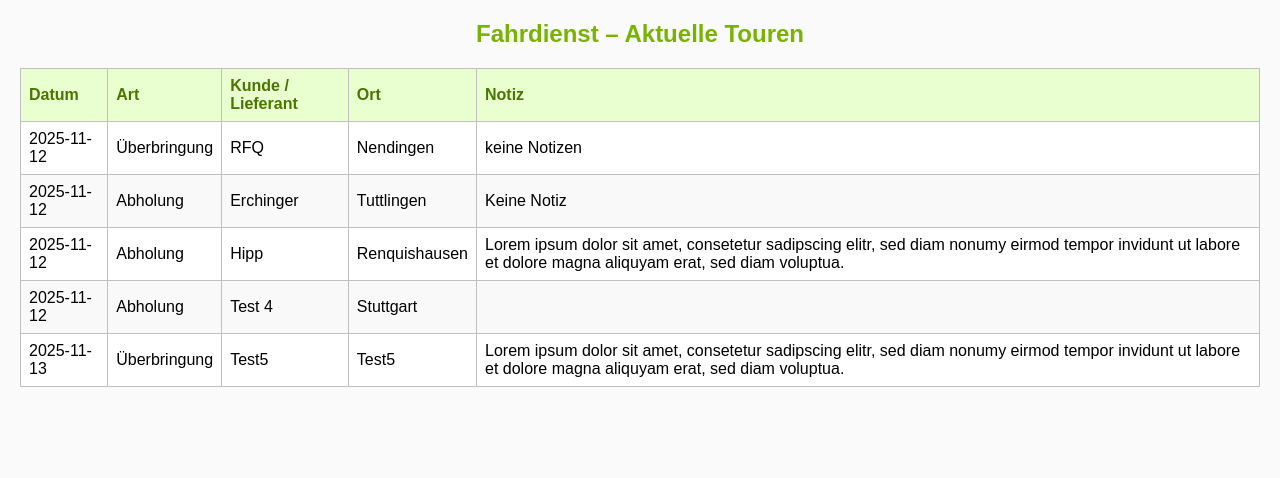
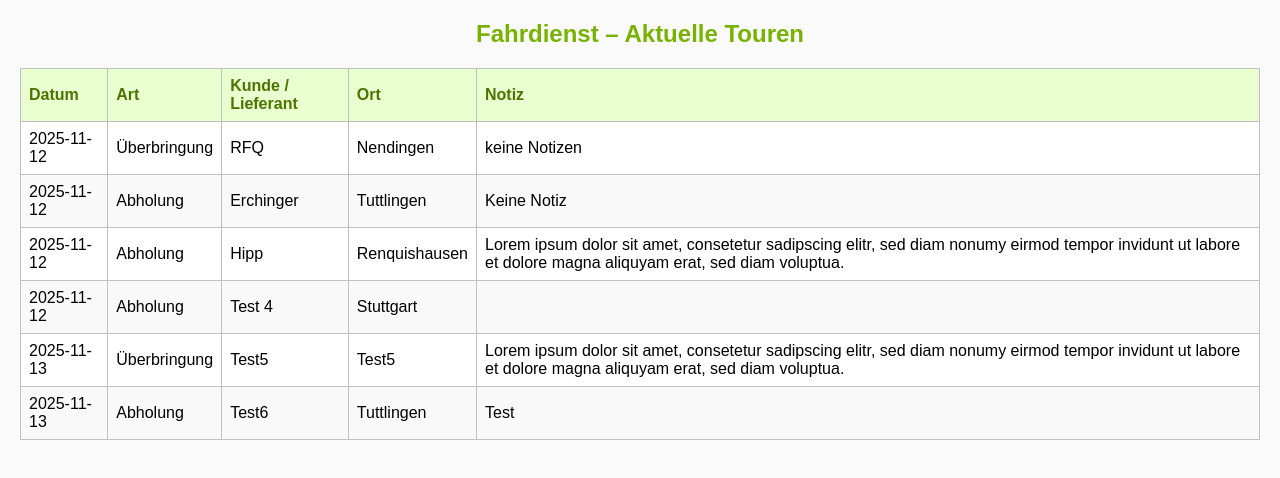
Before and after one commit to mk-medical/Fahrdienst, a plain HTML site: page index.html in a window 1280 px wide. Drawn offline with Linux system fonts and the light colour scheme.

Commit message:
Force update fahrdienst.html (2025-11-13T12:37:33.3929725Z)

```diff
--- a/index.html
+++ b/index.html
@@ -13,6 +13,6 @@ tr:hover { background-color: #f1ffe6; }
 <body>
 <h2>Fahrdienst – Aktuelle Touren</h2>
 <table><thead><tr><th>Datum
-</th><th>Art</th><th>Kunde / Lieferant</th><th>Ort</th><th>Notiz</th></tr></thead><tbody><tr><td>2025-11-12</td><td>&#220;berbringung</td><td>RFQ</td><td>Nendingen</td><td>keine Notizen</td></tr><tr><td>2025-11-12</td><td>Abholung</td><td>Erchinger</td><td>Tuttlingen</td><td>Keine Notiz</td></tr><tr><td>2025-11-12</td><td>Abholung</td><td>Hipp</td><td>Renquishausen</td><td>Lorem ipsum dolor sit amet, consetetur sadipscing elitr, sed diam nonumy eirmod tempor invidunt ut labore et dolore magna aliquyam erat, sed diam voluptua.</td></tr><tr><td>2025-11-12</td><td>Abholung</td><td>Test 4</td><td>Stuttgart</td><td></td></tr><tr><td>2025-11-13</td><td>&#220;berbringung</td><td>Test5</td><td>Test5</td><td>Lorem ipsum dolor sit amet, consetetur sadipscing elitr, sed diam nonumy eirmod tempor invidunt ut labore et dolore magna aliquyam erat, sed diam voluptua.</td></tr></tbody></table>
+</th><th>Art</th><th>Kunde / Lieferant</th><th>Ort</th><th>Notiz</th></tr></thead><tbody><tr><td>2025-11-12</td><td>&#220;berbringung</td><td>RFQ</td><td>Nendingen</td><td>keine Notizen</td></tr><tr><td>2025-11-12</td><td>Abholung</td><td>Erchinger</td><td>Tuttlingen</td><td>Keine Notiz</td></tr><tr><td>2025-11-12</td><td>Abholung</td><td>Hipp</td><td>Renquishausen</td><td>Lorem ipsum dolor sit amet, consetetur sadipscing elitr, sed diam nonumy eirmod tempor invidunt ut labore et dolore magna aliquyam erat, sed diam voluptua.</td></tr><tr><td>2025-11-12</td><td>Abholung</td><td>Test 4</td><td>Stuttgart</td><td></td></tr><tr><td>2025-11-13</td><td>&#220;berbringung</td><td>Test5</td><td>Test5</td><td>Lorem ipsum dolor sit amet, consetetur sadipscing elitr, sed diam nonumy eirmod tempor invidunt ut labore et dolore magna aliquyam erat, sed diam voluptua.</td></tr><tr><td>2025-11-13</td><td>Abholung</td><td>Test6</td><td>Tuttlingen</td><td>Test</td></tr></tbody></table>
 </body>
 </html>
```
